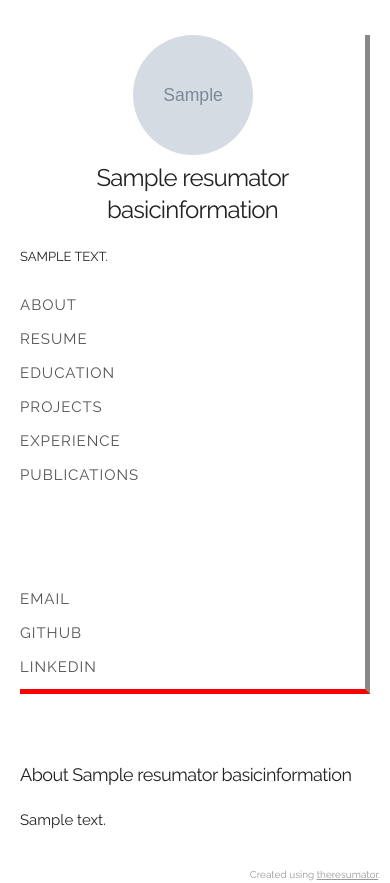
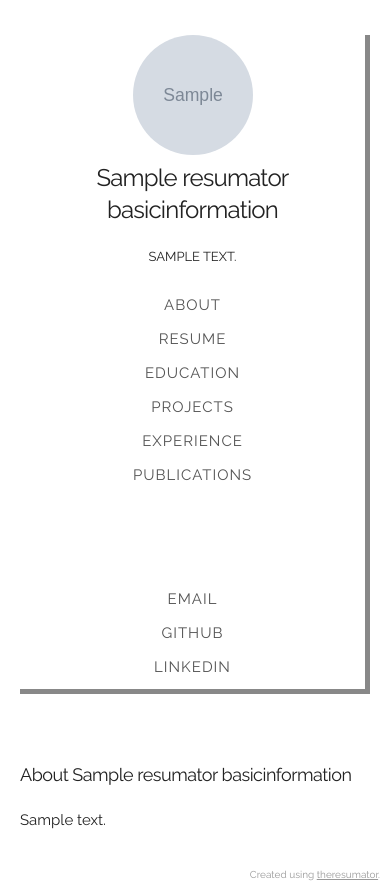
Before and after one commit to ammsa/django-resumator, a Django app: template resumator/templates/resumator/index.html in a window 390 px wide. Run offline with Django 3.2, Linux system fonts and the light colour scheme; the template is opened without the code that fills it: most values are stand-ins (such as "Sample title", 1, 10 or a date in 2020); grey boxes marked "Sample" are stand-in pictures; some libraries are stand-ins or nearby versions.

Commit message:
Minor update

```diff
--- a/resumator/static/resumator/css/base.css
+++ b/resumator/static/resumator/css/base.css
@@ -97,17 +97,24 @@ div{
     margin: 0 2px;
 }
 
-
 @media only screen and (max-width: 550px) {
     .side-bar-icon {
         display: none;
     }
     .side-line {
-        border-right: none;
-        border-bottom: thick solid #ff0000;
+        border-right: none; !important;
+        border-bottom: thick solid #ef4a60;
         margin-bottom: 50px;
     }
     .thumbnail {
+        text-align: center;
+    }
+
+    .side-bar-items a {
+        text-align: center;
+    }
+
+    .side-bar-bio{
         text-align: center;
     }
 }
--- a/resumator/templates/resumator/base.html
+++ b/resumator/templates/resumator/base.html
@@ -37,6 +37,12 @@
         .side-line {
             border-right: thick solid {{ resumator_settings.base_color }};
         }
+        @media only screen and (max-width: 550px) {
+            .side-line {
+                border-bottom: thick solid {{ resumator_settings.base_color }};
+            }
+        }
+
     </style>
     {% endif %}
     {% block extrastyles %}{% endblock %}
```
